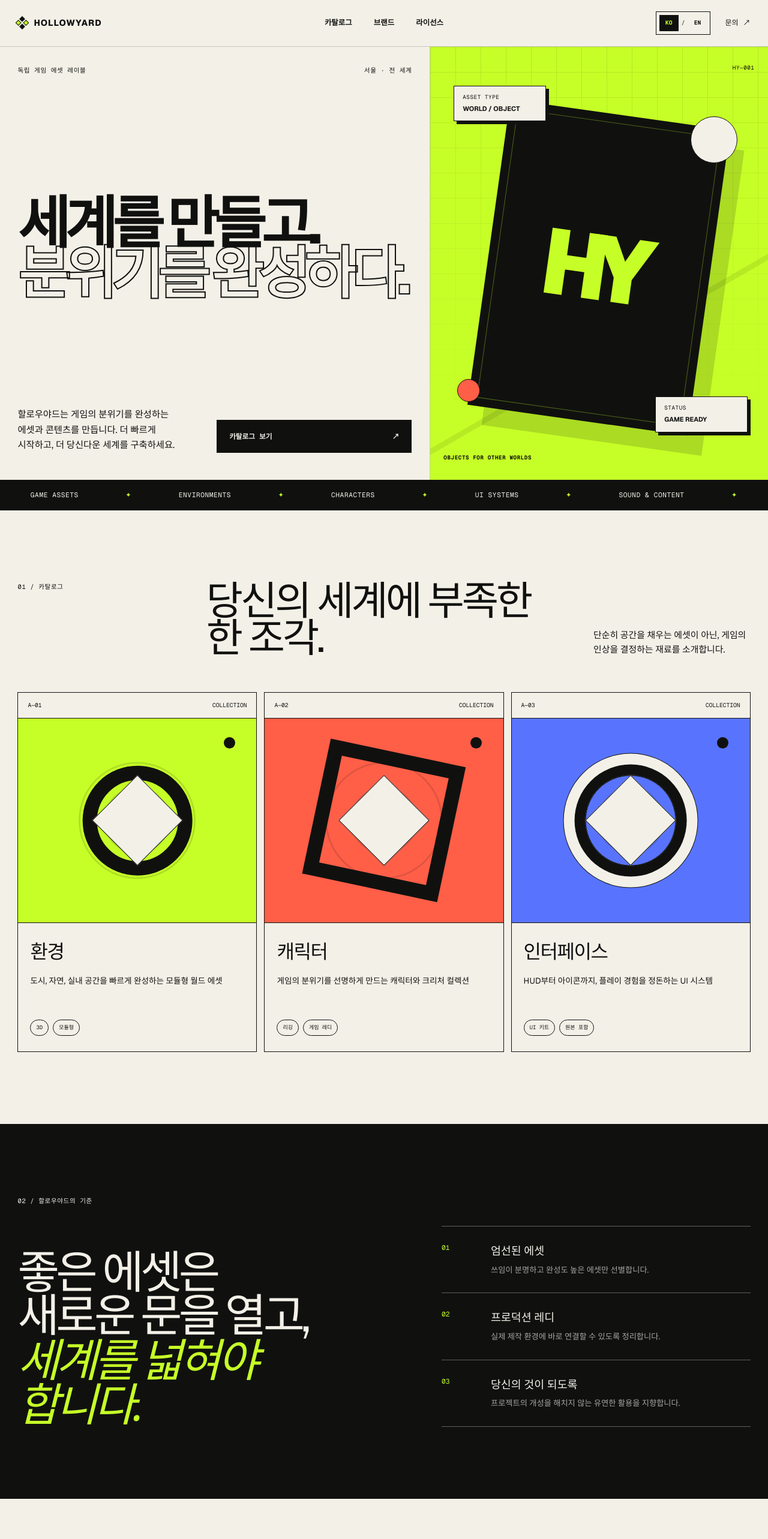
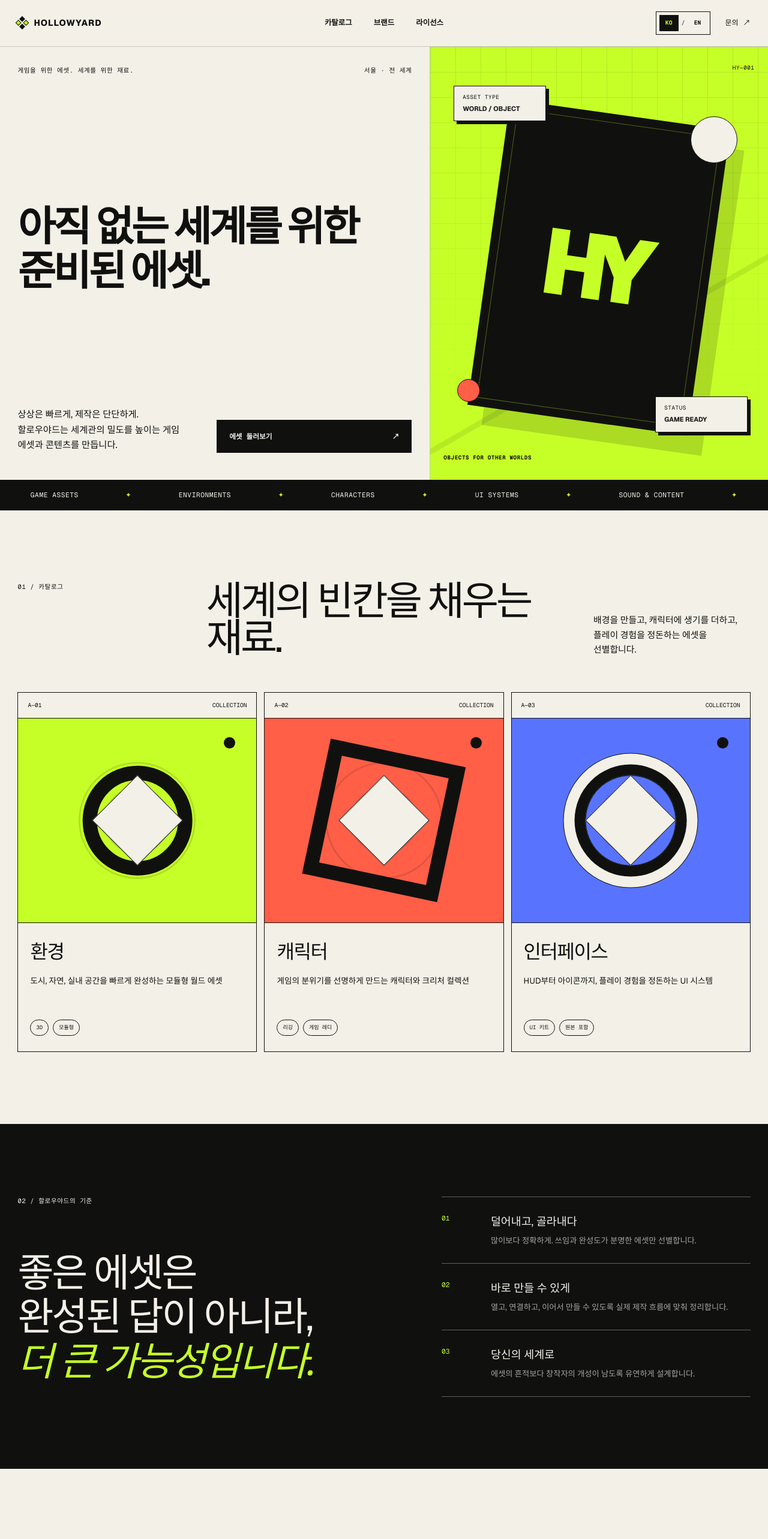
Before and after one commit to Lede-dev/hollowyard, a Next.js app: page / in a window 1280 px wide. Shown: the top 2566 px of the page at 60% size. Built offline with nearby package versions, Linux system fonts and the light colour scheme.

Commit message:
Refine brand copy and Korean typography

```diff
--- a/app/globals.css
+++ b/app/globals.css
@@ -182,20 +182,38 @@ a {
   line-height: 0.79;
 }
 
-.hero h1 span {
+.hero-line {
+  display: block;
+}
+
+.hero-line-accent {
   color: transparent;
   -webkit-text-stroke: 2px var(--ink);
 }
 
 [data-language="ko"] .hero h1 {
-  max-width: 950px;
-  font-size: clamp(4rem, 7.4vw, 8.4rem);
-  letter-spacing: -0.09em;
-  line-height: 0.88;
+  max-width: none;
+  font-size: clamp(3.5rem, 5.35vw, 5.9rem);
+  letter-spacing: -0.055em;
+  line-height: 1.08;
+  word-break: keep-all;
 }
 
-[data-language="ko"] .hero h1 span {
-  letter-spacing: -0.1em;
+[data-language="ko"] .hero-line {
+  white-space: nowrap;
+}
+
+[data-language="ko"] .hero-line-accent {
+  color: var(--ink);
+  -webkit-text-stroke: 0;
+  letter-spacing: -0.06em;
+}
+
+[data-language="ko"] h2,
+[data-language="ko"] h3,
+[data-language="ko"] p {
+  word-break: keep-all;
+  overflow-wrap: break-word;
 }
 
 .hero-bottom {
@@ -572,9 +590,9 @@ a {
 }
 
 [data-language="ko"] .manifesto-title h2 {
-  font-size: clamp(3.5rem, 5.9vw, 6.9rem);
-  letter-spacing: -0.075em;
-  line-height: 0.96;
+  font-size: clamp(3.25rem, 5.1vw, 5.9rem);
+  letter-spacing: -0.05em;
+  line-height: 1.12;
   word-break: keep-all;
 }
 
@@ -739,8 +757,9 @@ a {
 
 [data-language="ko"] .closing h2 {
   max-width: 1250px;
-  font-size: clamp(4.8rem, 8.9vw, 10.4rem);
-  line-height: 0.86;
+  font-size: clamp(4.5rem, 7.8vw, 9.2rem);
+  letter-spacing: -0.065em;
+  line-height: 1.06;
   word-break: keep-all;
 }
 
@@ -822,7 +841,8 @@ footer p:last-child {
   }
 
   [data-language="ko"] .hero h1 {
-    font-size: clamp(3.8rem, 11.5vw, 6.8rem);
+    font-size: clamp(3.35rem, 8.6vw, 5.7rem);
+    line-height: 1.1;
   }
 
   .hero-art {
@@ -923,8 +943,13 @@ footer p:last-child {
 
   [data-language="ko"] .hero h1 {
     padding-block: 74px 54px;
-    font-size: clamp(3.25rem, 14.4vw, 4.7rem);
-    line-height: 0.94;
+    font-size: clamp(2.1rem, 8.9vw, 3.15rem);
+    letter-spacing: -0.025em;
+    line-height: 1.18;
+  }
+
+  [data-language="ko"] .hero-line-accent {
+    letter-spacing: -0.025em;
   }
 
   .hero h1 span {
@@ -992,8 +1017,8 @@ footer p:last-child {
   }
 
   [data-language="ko"] .manifesto-title h2 {
-    font-size: 3.2rem;
-    line-height: 1.02;
+    font-size: 2.85rem;
+    line-height: 1.14;
   }
 
   .workflow-list article {
@@ -1023,8 +1048,8 @@ footer p:last-child {
   }
 
   [data-language="ko"] .closing h2 {
-    font-size: clamp(3.8rem, 16.7vw, 5.6rem);
-    line-height: 0.92;
+    font-size: clamp(3.25rem, 14.2vw, 4.8rem);
+    line-height: 1.1;
   }
 
   .closing-bottom {
--- a/app/page.tsx
+++ b/app/page.tsx
@@ -14,18 +14,18 @@ const content = {
       license: "라이선스",
       contact: "문의",
     },
-    eyebrow: ["독립 게임 에셋 레이블", "서울 · 전 세계"],
-    hero: ["세계를 만들고.", "분위기를 완성하다."],
+    eyebrow: ["게임을 위한 에셋. 세계를 위한 재료.", "서울 · 전 세계"],
+    hero: ["아직 없는 세계를 위한", "준비된 에셋."],
     heroDescription:
-      "할로우야드는 게임의 분위기를 완성하는 에셋과 콘텐츠를 만듭니다. 더 빠르게 시작하고, 더 당신다운 세계를 구축하세요.",
-    explore: "카탈로그 보기",
+      "상상은 빠르게, 제작은 단단하게. 할로우야드는 세계관의 밀도를 높이는 게임 에셋과 콘텐츠를 만듭니다.",
+    explore: "에셋 둘러보기",
     artAria: "할로우야드 에셋 컬렉션 미리보기",
     marqueeAria: "할로우야드 제공 콘텐츠",
     catalog: {
       kicker: "01 / 카탈로그",
-      title: "당신의 세계에 부족한 한 조각.",
+      title: "세계의 빈칸을 채우는 재료.",
       description:
-        "단순히 공간을 채우는 에셋이 아닌, 게임의 인상을 결정하는 재료를 소개합니다.",
+        "배경을 만들고, 캐릭터에 생기를 더하고, 플레이 경험을 정돈하는 에셋을 선별합니다.",
     },
     collections: [
       {
@@ -52,41 +52,41 @@ const content = {
     ],
     manifesto: {
       kicker: "02 / 할로우야드의 기준",
-      lines: ["좋은 에셋은", "새로운 문을 열고,", "세계를 넓혀야 합니다."],
+      lines: ["좋은 에셋은", "완성된 답이 아니라,", "더 큰 가능성입니다."],
     },
     workflow: [
       {
         number: "01",
-        title: "엄선된 에셋",
-        text: "쓰임이 분명하고 완성도 높은 에셋만 선별합니다.",
+        title: "덜어내고, 골라내다",
+        text: "많이보다 정확하게. 쓰임과 완성도가 분명한 에셋만 선별합니다.",
       },
       {
         number: "02",
-        title: "프로덕션 레디",
-        text: "실제 제작 환경에 바로 연결할 수 있도록 정리합니다.",
+        title: "바로 만들 수 있게",
+        text: "열고, 연결하고, 이어서 만들 수 있도록 실제 제작 흐름에 맞춰 정리합니다.",
       },
       {
         number: "03",
-        title: "당신의 것이 되도록",
-        text: "프로젝트의 개성을 해치지 않는 유연한 활용을 지향합니다.",
+        title: "당신의 세계로",
+        text: "에셋의 흔적보다 창작자의 개성이 남도록 유연하게 설계합니다.",
       },
     ],
     license: {
       kicker: "03 / 명확한 설계",
-      title: "간결한 라이선스. 진지한 작업.",
+      title: "쉽게 이해하고, 자유롭게 만들기.",
       description:
-        "개인 프로젝트부터 상업 게임까지. 에셋을 고르는 순간보다 만드는 시간에 더 집중할 수 있도록 명확한 라이선스를 지향합니다.",
-      link: "라이선스 안내 받기",
+        "개인 작업부터 상업 게임까지. 복잡한 해석 대신 만드는 일에 집중할 수 있도록 사용 범위를 명확하게 안내합니다.",
+      link: "라이선스 살펴보기",
     },
     closing: {
       kicker: "곧, 야드가 열립니다",
-      lines: ["당신의 다음 세계는", "여기서 시작됩니다."],
+      lines: ["다음 세계를", "여기서 시작하세요."],
       description: [
-        "첫 번째 컬렉션과 출시 소식을 가장 먼저 받아보세요.",
-        "협업 및 입점 문의도 환영합니다.",
+        "첫 컬렉션 공개와 새로운 드롭 소식을 가장 먼저 받아보세요.",
+        "창작자 협업과 입점 문의도 열려 있습니다.",
       ],
     },
-    footerTagline: "아직 존재하지 않는 세계를 위한 게임 에셋.",
+    footerTagline: "아직 없는 세계를 위한, 준비된 에셋.",
     topAria: "맨 위로",
   },
   en: {
@@ -98,18 +98,18 @@ const content = {
       license: "License",
       contact: "Contact",
     },
-    eyebrow: ["Independent game asset label", "Seoul · Worldwide"],
-    hero: ["BUILD THE WORLD.", "OWN THE MOOD."],
+    eyebrow: ["Assets for games. Materials for worlds.", "Seoul · Worldwide"],
+    hero: ["READY FOR WORLDS.", "YET TO EXIST."],
     heroDescription:
-      "Hollowyard creates game assets and content that define the mood. Start faster, then shape a world that feels unmistakably yours.",
-    explore: "Explore the yard",
+      "Imagine faster. Build with confidence. Hollowyard makes game assets and content that give your world more depth.",
+    explore: "Explore the assets",
     artAria: "Preview of the Hollowyard asset collection",
     marqueeAria: "Content available from Hollowyard",
     catalog: {
       kicker: "01 / The catalog",
-      title: "Find what your world is missing.",
+      title: "The missing pieces of your world.",
       description:
-        "Not filler, but the building blocks that give your game its lasting impression.",
+        "Curated assets for building places, bringing characters to life, and shaping a coherent play experience.",
     },
     collections: [
       {
@@ -139,38 +139,38 @@ const content = {
     ],
     manifesto: {
       kicker: "02 / Why Hollowyard",
-      lines: ["A good asset", "should open a door,", "not close a world."],
+      lines: ["A good asset", "isn't the final answer—", "it's more possibility."],
     },
     workflow: [
       {
         number: "01",
-        title: "Curated, not crowded",
-        text: "We select only purposeful, production-quality assets.",
+        title: "Less, but better",
+        text: "We choose for purpose and finish—not for the size of the catalog.",
       },
       {
         number: "02",
-        title: "Ready for production",
-        text: "Everything is organized to slot into real production workflows.",
+        title: "Ready when you are",
+        text: "Everything is organized to open, connect, and continue building.",
       },
       {
         number: "03",
-        title: "Made to be yours",
-        text: "Flexible by design, so your project keeps its own identity.",
+        title: "Built for your world",
+        text: "Flexible by design, so your creative voice stays in the foreground.",
       },
     ],
     license: {
       kicker: "03 / Clear by design",
-      title: "Simple license. Serious work.",
+      title: "Clear terms. More room to create.",
       description:
-        "From personal projects to commercial games, our licensing is designed to keep your focus on making—not decoding fine print.",
-      link: "Read the license guide",
+        "From personal work to commercial games, every use case is explained clearly so you can stay focused on making.",
+      link: "Explore the license",
     },
     closing: {
       kicker: "The yard is opening soon",
-      lines: ["Your next world", "starts here."],
+      lines: ["Start your next world", "right here."],
       description: [
-        "Be first to hear about our debut collection and upcoming releases.",
-        "We also welcome collaboration and creator inquiries.",
+        "Be first to hear about our debut collection and every new drop.",
+        "Creator collaborations and marketplace inquiries are always welcome.",
       ],
     },
     footerTagline: "GAME ASSETS FOR WORLDS YET TO EXIST.",
@@ -251,9 +251,8 @@ export default function Home() {
           </p>
 
           <h1>
-            {copy.hero[0]}
-            <br />
-            <span>{copy.hero[1]}</span>
+            <span className="hero-line hero-line-primary">{copy.hero[0]}</span>
+            <span className="hero-line hero-line-accent">{copy.hero[1]}</span>
           </h1>
 
           <div className="hero-bottom">
```
Also changed, not shown: 1 other file (tests, documents, lock files or other folders).
